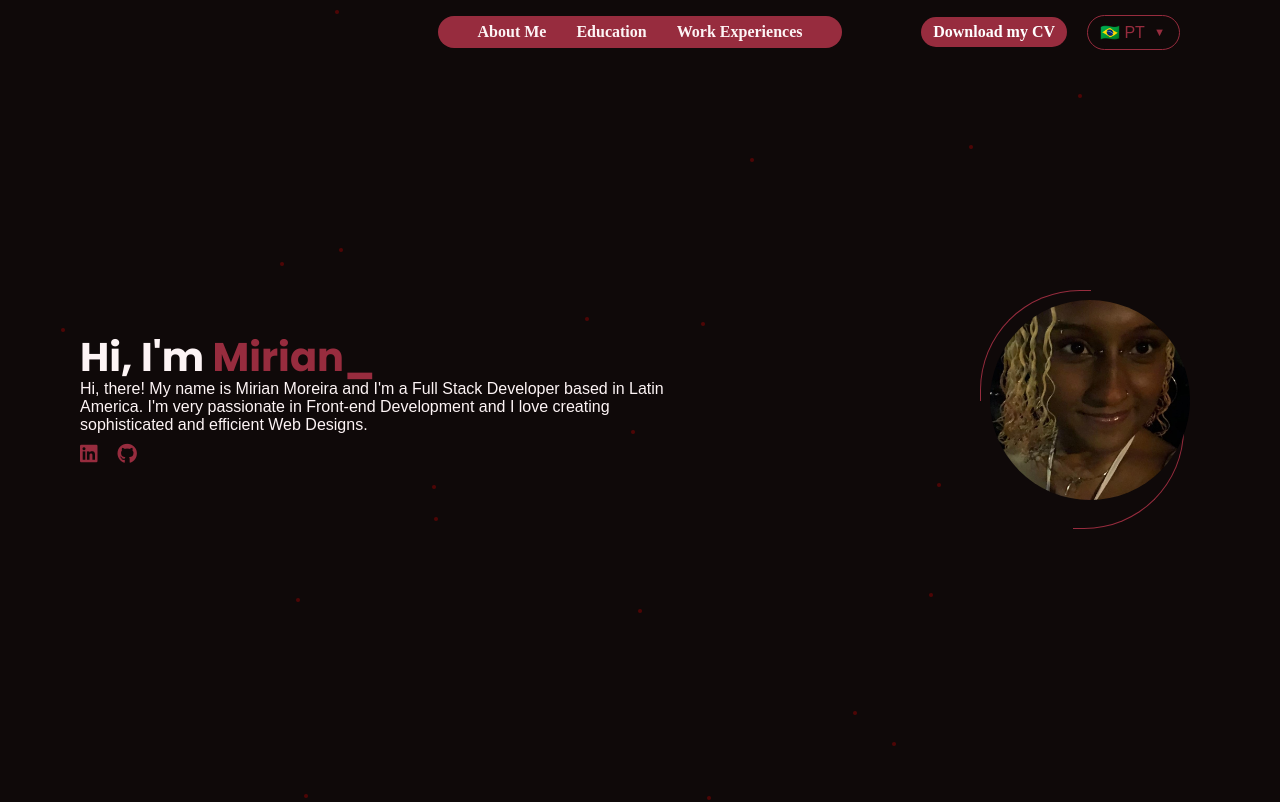
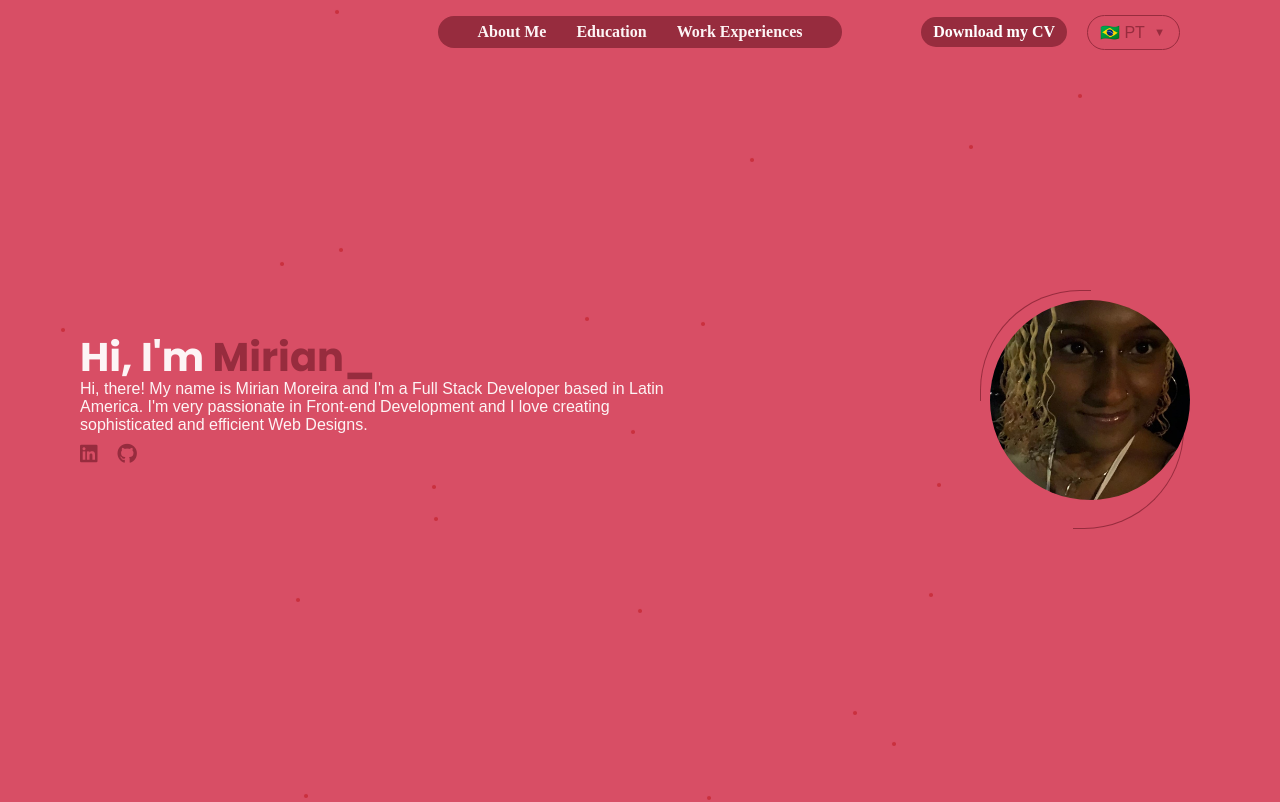
Before and after one commit to zagvii/my-portfolio, a React (Vite) app: page / in a window 1280 px wide. Shown: the top 802 px of the page. Built offline with nearby package versions, Linux system fonts and the light colour scheme; no server answers; a web font is replaced by a local one.

Commit message:
change background color

```diff
--- a/css/style.css
+++ b/css/style.css
@@ -25,7 +25,7 @@ body {
   font-family: "Be Vietnam", sans-serif;
   color: var(--pink);
   overflow-x: hidden;
-  background: var(--darkestRedColor);
+  background: var(--darkPink);
 }
 
 html {
```
